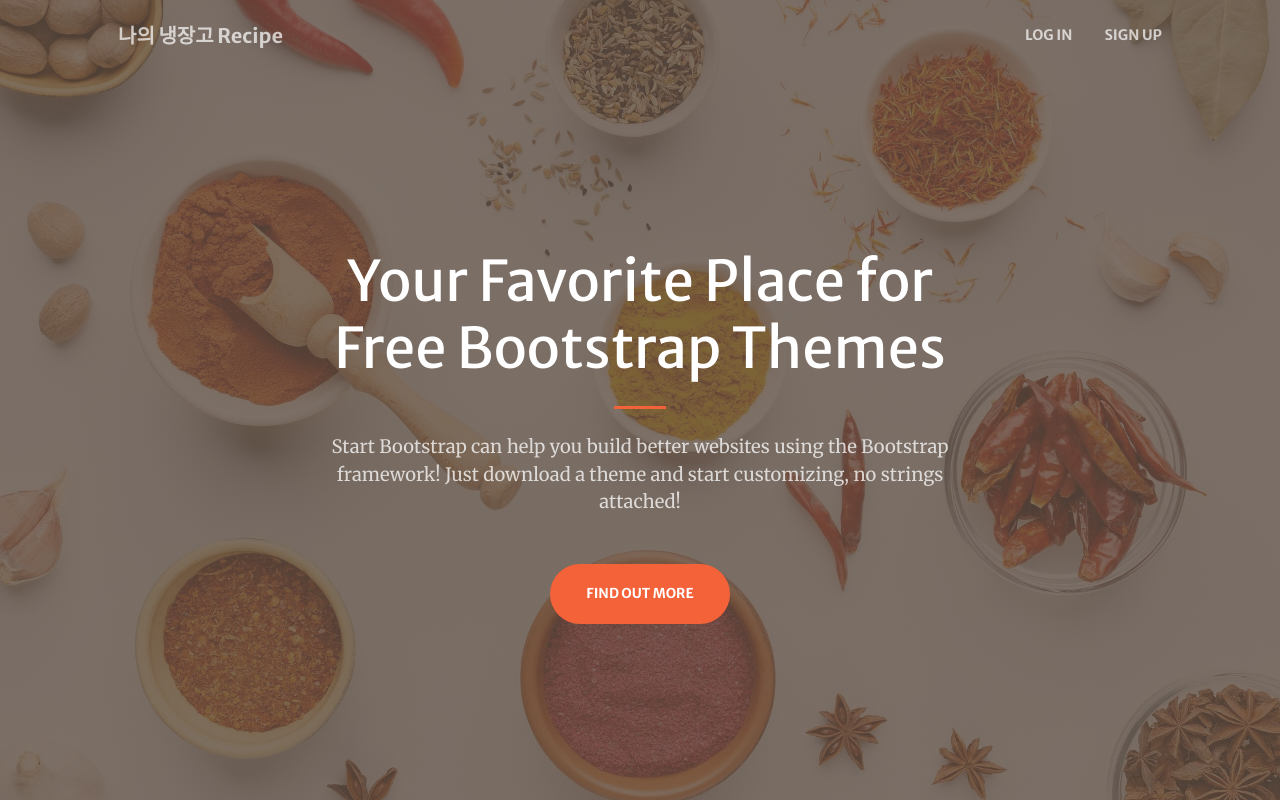
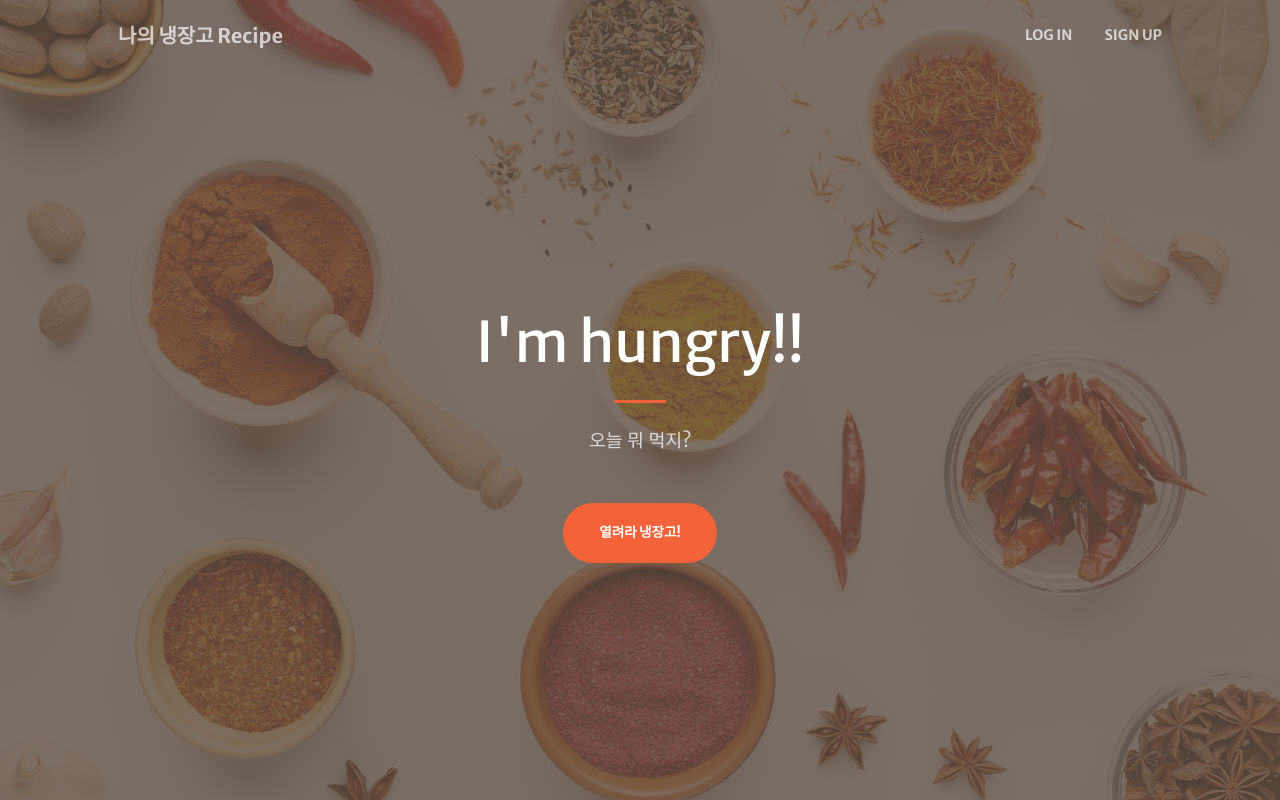
Before and after one commit to suminnnnnnn/recipe, a Django app: page / in a window 1280 px wide. Run offline with Django 3.2, Linux system fonts and the light colour scheme; some libraries are stand-ins or nearby versions.

Commit message:
베이스 변경

```diff
--- a/member/templates/base.html
+++ b/member/templates/base.html
@@ -37,12 +37,12 @@
             <div class="container px-4 px-lg-5 h-100">
                 <div class="row gx-4 gx-lg-5 h-100 align-items-center justify-content-center text-center">
                     <div class="col-lg-8 align-self-end">
-                        <h1 class="text-white font-weight-bold">Your Favorite Place for Free Bootstrap Themes</h1>
+                        <h1 class="text-white font-weight-bold">I'm hungry!!</h1>
                         <hr class="divider" />
                     </div>
                     <div class="col-lg-8 align-self-baseline">
-                        <p class="text-white-75 mb-5">Start Bootstrap can help you build better websites using the Bootstrap framework! Just download a theme and start customizing, no strings attached!</p>
-                        <a class="btn btn-primary btn-xl" href="#about">Find Out More</a>
+                        <p class="text-white-75 mb-5">오늘 뭐 먹지?</p>
+                        <a class="btn btn-primary btn-xl" href="#about">열려라 냉장고!</a>
                     </div>
                 </div>
             </div>
```
